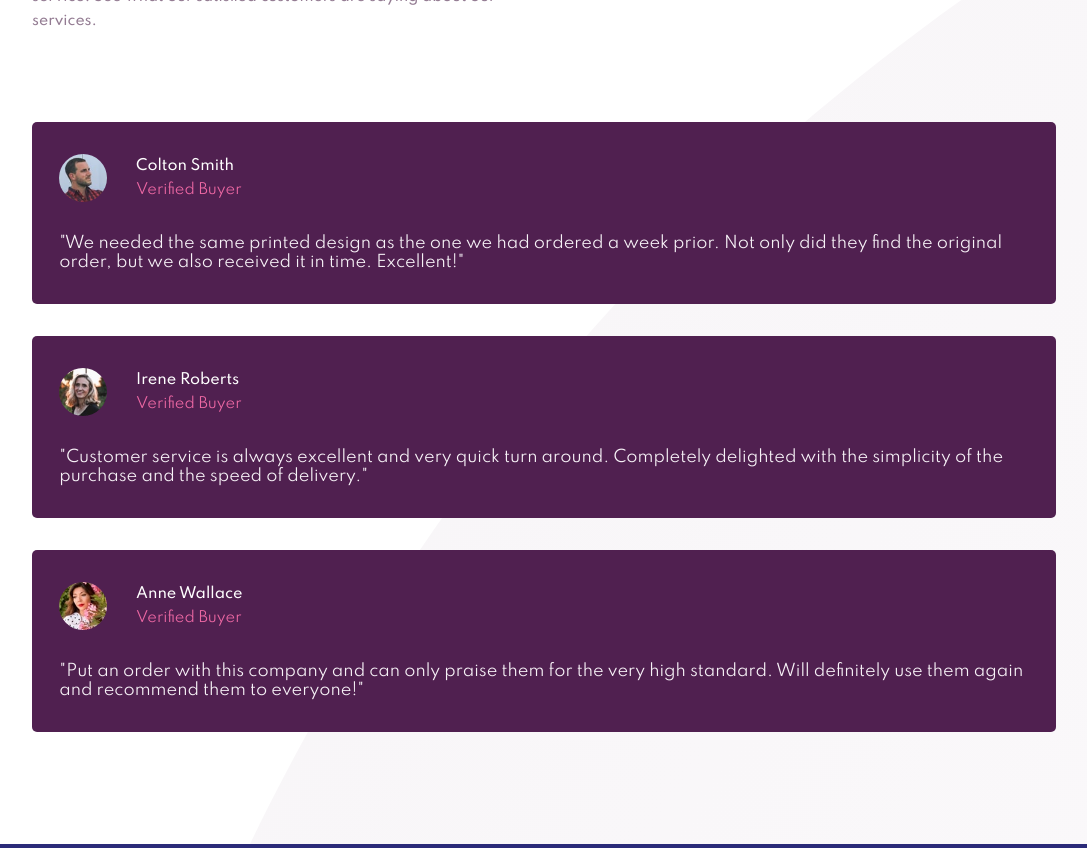
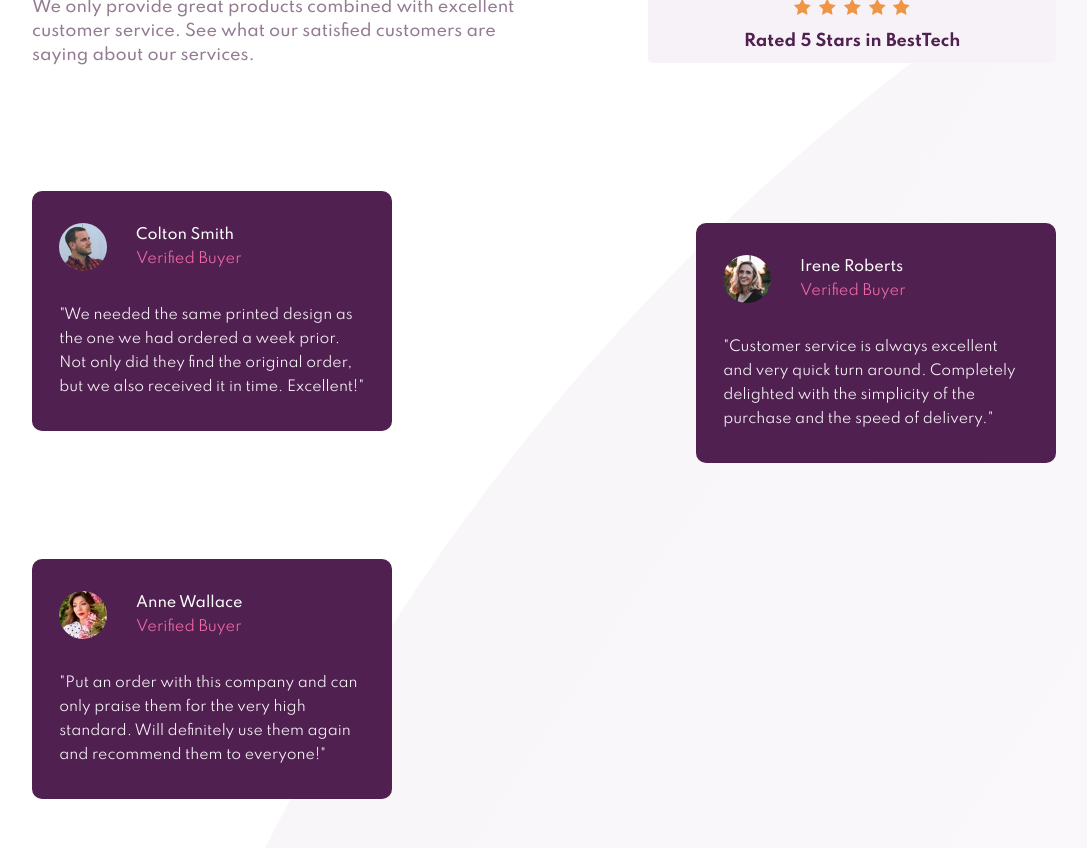
Before and after one commit to MatheusGSantos/social-proof-section, a plain HTML site: page index.html in a window 1280 px wide. Shown: the part 341-1189 px from the top of the page, without its empty margins (96-1183 px from the left). Drawn offline with Linux system fonts and the light colour scheme.

Commit message:
update css

```diff
--- a/styles/style.css
+++ b/styles/style.css
@@ -18,7 +18,6 @@
 html,
 body {
   width: 100%;
-  height: 100%;
 }
 
 body {
@@ -78,16 +77,19 @@ main {
 
 .ratings {
   margin: 2rem 0;
+  display: flex;
+  flex-direction: column;
 }
 
 .rating {
+  padding: 0.75rem 0;
   background-color: var(--light-grayish-magenta);
   border-radius: 5px;
   margin-bottom: 1rem;
 }
 
 .rating .stars {
-  padding: 0.75rem 0;
+  padding: 0 1.6rem 0.75rem;
 }
 
 .rating .stars img {
@@ -98,7 +100,6 @@ main {
   color: var(--very-dark-magenta);
   font-size: 12px;
   font-weight: 700;
-  padding-bottom: 0.7rem;
 }
 
 /****** Cards Section ******/
@@ -110,7 +111,7 @@ main {
 .card {
   background-color: var(--very-dark-magenta);
   margin-bottom: 2rem;
-  border-radius: 5px;
+  border-radius: 10px;
   padding: 2rem 1.7rem;
   display: flex;
   flex-direction: column;
@@ -150,6 +151,7 @@ main {
 .testimonial {
   color: var(--light-grayish-magenta);
   font-size: 1rem;
+  line-height: 1.5rem;
 }
 
 #bottom-bg-img {
@@ -186,6 +188,8 @@ footer {
   font-size: 10px;
 }
 
+/****** media queries ******/
+
 @media only screen and (min-width: 690px) {
   .content-wrapper {
     padding: 4rem 5rem;
@@ -204,7 +208,7 @@ footer {
   }
 }
 
-@media only screen and (min-width: 950px) {
+@media only screen and (min-width: 1024px) {
   #top-bg-img {
     background-image: url(../images/bg-pattern-top-desktop.svg);
     background-size: 43% 50%;
@@ -217,7 +221,7 @@ footer {
   }
 
   .content-wrapper {
-    padding: 7rem 6rem 5rem;
+    padding: 7rem 10vw 5rem;
   }
 
   .top-section {
@@ -228,7 +232,7 @@ footer {
 
   .presentation {
     text-align: left;
-    padding-right: 3%;
+    max-width: 520px;
   }
 
   .presentation h1 {
@@ -236,27 +240,29 @@ footer {
     line-height: 3.2rem;
   }
 
+  .presentation p {
+    font-size: 16px;
+  }
+
   .ratings {
     width: 100%;
-    padding-left: 5%;
+
+    align-items: flex-end;
   }
 
   .rating {
-    /* min-width: 23.5rem; */
-    min-width: 400px;
-    display: flex;
-    align-items: center;
+    width: 90%;
+    max-width: 450px;
+    /* display: flex;
+    align-items: center; */
   }
 
   .rating h4 {
     padding: 0;
+    font-size: 16px;
   }
 
-  .rating .stars {
-    padding: 1rem 1.6rem;
-  }
-
-  #reviews-rating {
+  /* #reviews-rating {
     margin-right: calc(calc(100vw - 950px) * 0.2);
   }
 
@@ -267,6 +273,35 @@ footer {
 
   #best-tech-rating {
     margin-left: calc(calc(100vw - 950px) * 0.2);
+  } */
+
+  .card-container {
+    flex-direction: row;
+    justify-content: space-between;
+    flex-wrap: wrap;
+  }
+
+  .card {
+    max-width: 360px;
+  }
+
+  .testimonial {
+    font-size: 14px;
+  }
+
+  #colton-card {
+    margin-bottom: 4rem;
+  }
+
+  #irene-card {
+    margin-top: 2rem;
+    margin-bottom: 2rem;
+  }
+
+  #anne-card {
+    margin-right: 0;
+    margin-top: 4rem;
+    margin-bottom: 0;
   }
 
   #bottom-bg-img {
@@ -282,13 +317,9 @@ footer {
 }
 
 @media only screen and (min-width: 1200px) {
-  .content-wrapper {
+  /* .content-wrapper {
     padding: 7rem 8rem 5rem;
-  }
-
-  .presentation {
-    padding-right: 0;
-  }
+  } */
 
   .presentation h1 {
     font-size: 3.3rem;
@@ -298,14 +329,16 @@ footer {
   .presentation p {
     padding-top: 0.8rem;
   }
+
+  .ratings {
+    padding-left: 5%;
+  }
 }
 
-@media only screen and (min-width: 1370px) {
+@media only screen and (min-width: 1440px) {
   .content-wrapper {
-    padding: 7rem 12rem 5rem;
-  }
-
-  .presentation {
-    padding-right: 5%;
+    margin: 0 auto;
+    max-width: 1440px;
+    padding: 7rem 9rem 4rem;
   }
 }
```
